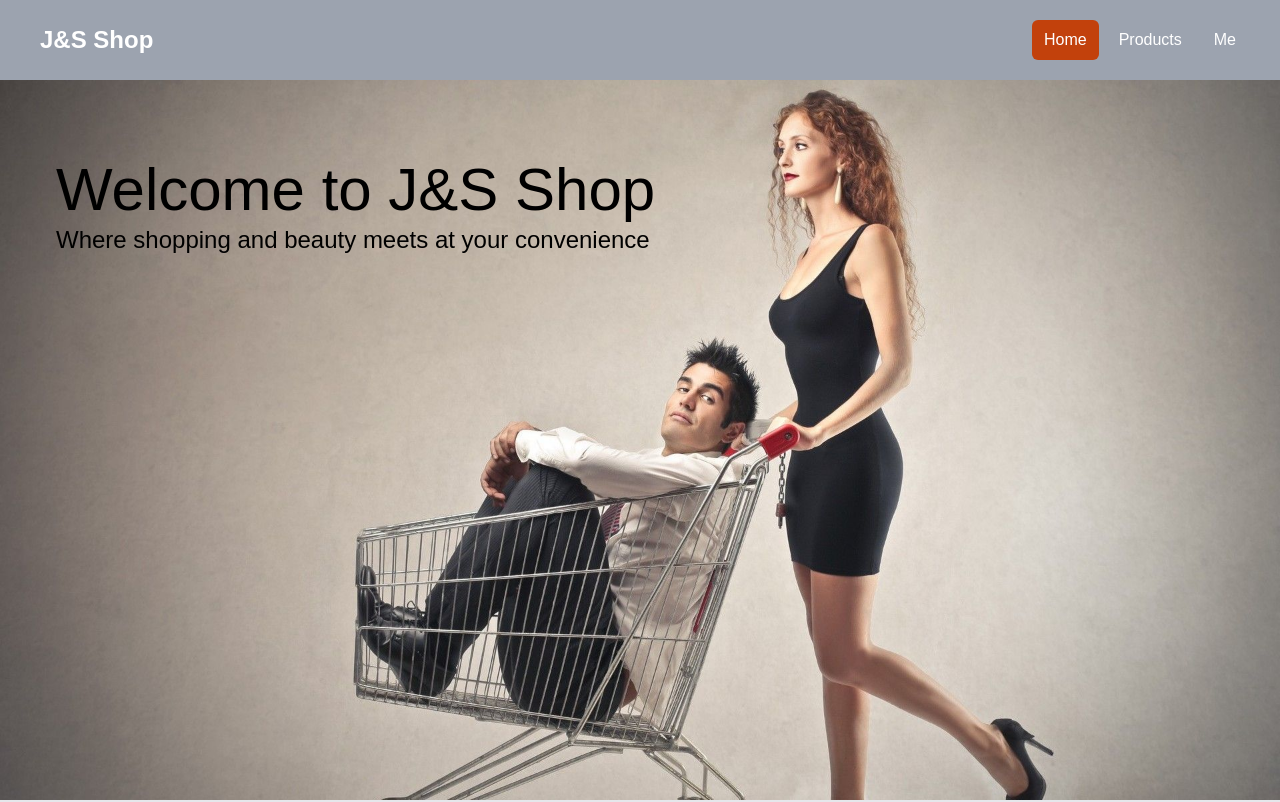
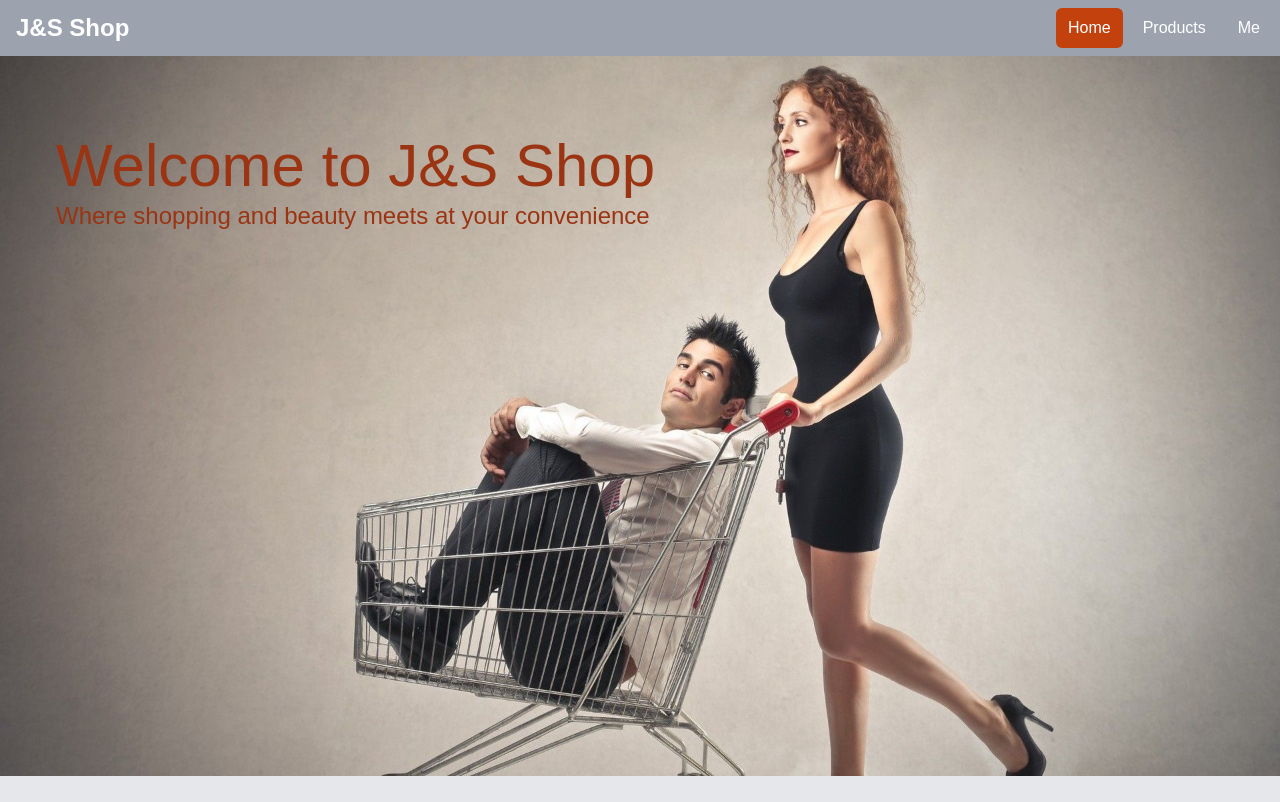
Before and after one commit to TontonBanton/vue-sandy-ecom, a Vue app: page / in a window 1280 px wide. Shown: the top 802 px of the page. Built offline with nearby package versions, Linux system fonts and the light colour scheme.

Commit message:
Minor front changes

```diff
--- a/src/components/Navbar.vue
+++ b/src/components/Navbar.vue
@@ -12,7 +12,7 @@ const isActiveLink = (routerLinkPath) => {
 
 <template>
   <nav class="bg-gray-400">
-    <div class="mx-auto w-full px-2 sm:px-6 lg:px-8 flex h-20 items-center justify-between">
+    <div class="mx-auto w-full p-2 flex h-18 items-center justify-between">
       <!-- Logo -->
       <RouterLink class="flex flex-shrink-0 items-center mr-4" to="/">
         <!-- <img class="h-10 w-auto" :src="logo" alt="Vue Jobs" /> -->
--- a/src/views/HomeView.vue
+++ b/src/views/HomeView.vue
@@ -8,10 +8,10 @@ import JobListings from '@/components/JobListings.vue';
   <!-- Container for the image with label -->
   <div class="relative w-full">
     <img src="/home1.jpg" alt="Home Image" class="w-full h-auto mt-0" />
-    <div class="absolute top-16 left-10 p-4 bg-black bg-opacity-0 text-6xl hidden md:block">
+    <div class="absolute text-orange-800 top-16 left-10 p-4 bg-black bg-opacity-0 text-6xl hidden md:block">
       Welcome to J&S Shop
     </div>
-    <div class="absolute top-32 left-10 p-4 bg-black bg-opacity-0 text-2xl hidden md:block">
+    <div class="absolute text-orange-800 top-32 left-10 p-4 bg-black bg-opacity-0 text-2xl hidden md:block">
       Where shopping and beauty meets at your convenience
     </div>
   </div>
```
